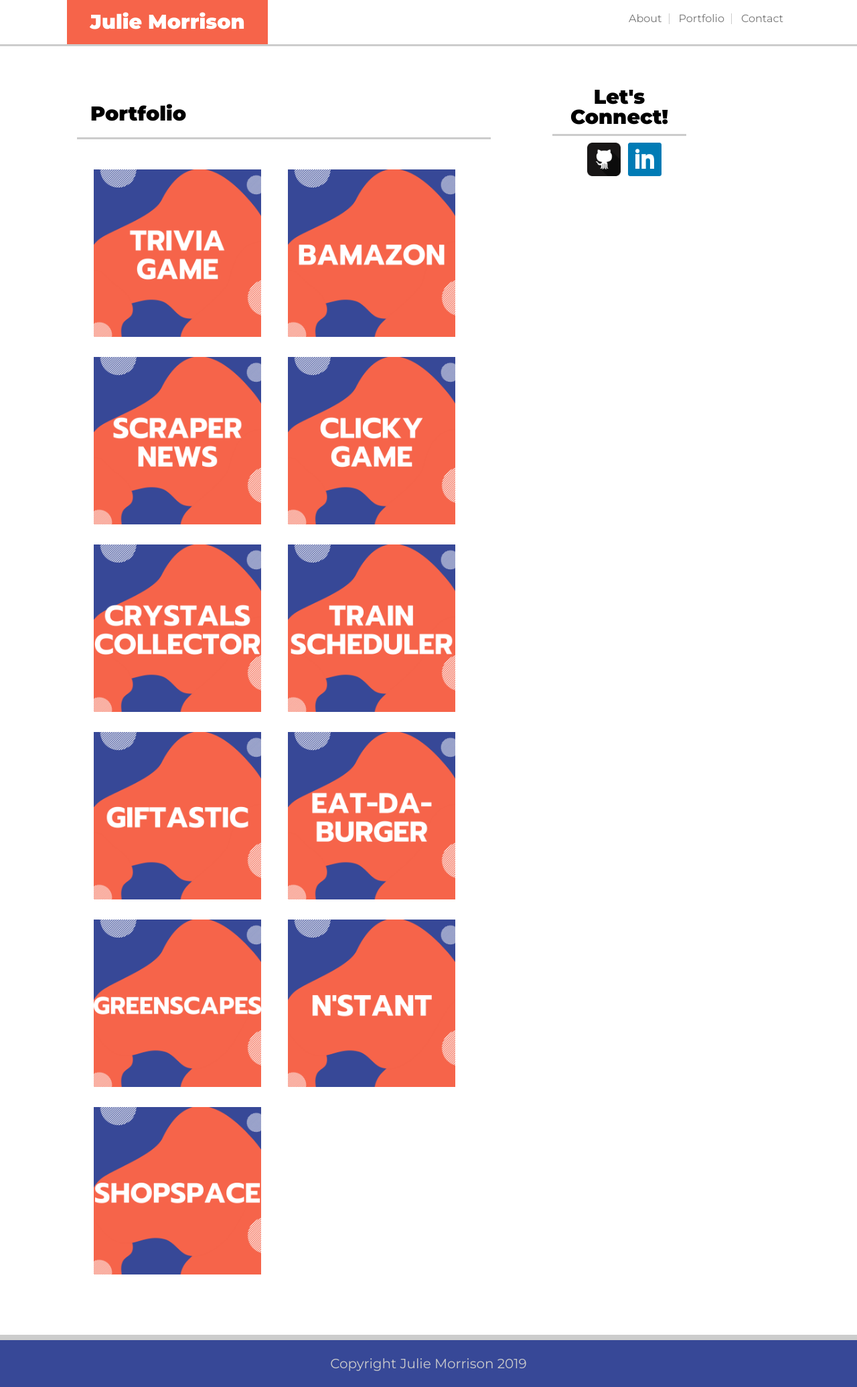
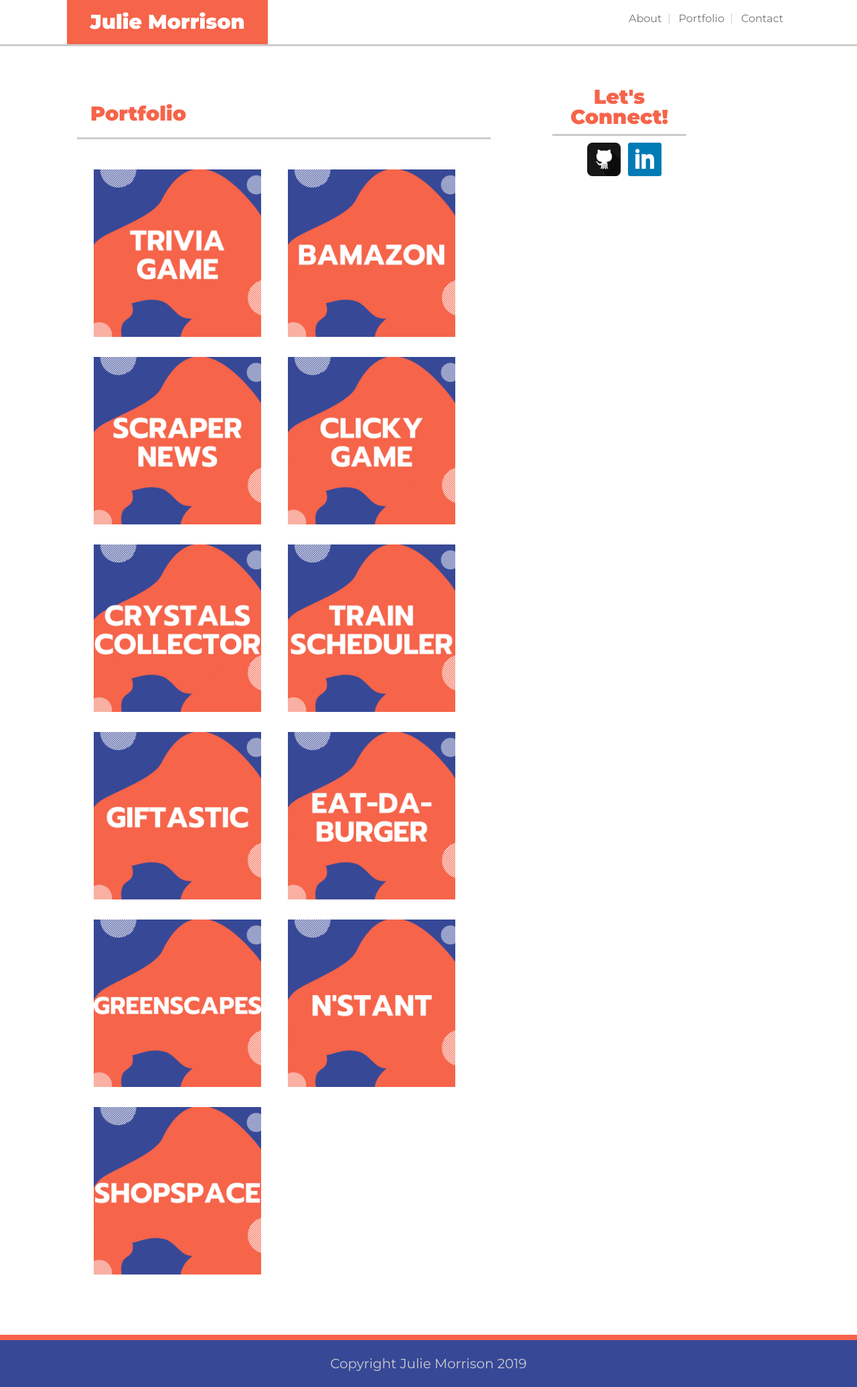
Before and after one commit to jmor485/Responsive-Portfolio, a plain HTML site: page portfolio.html in a window 1280 px wide. Shown: the whole page at 67% size. Drawn offline with Linux system fonts and the light colour scheme.

Commit message:
text colors style.css

```diff
--- a/assets/css/style.css
+++ b/assets/css/style.css
@@ -94,7 +94,7 @@ section {
 
 h2 {
     width: 95%;
-    color: F6644a;
+    color: #f6644a;
     background-color: #fff;
     font-family: 'Montserrat', sans-serif;;
     font-weight: bold;
@@ -139,7 +139,7 @@ p {
 aside {
     width: 270px;
     float: left;
-    color: F6644a;
+    color: #f6644a;
     background-color: #fff;
     font-family: 'Montserrat', sans-serif;;
     font-weight: bold;
@@ -177,7 +177,7 @@ footer {
     font-family: 'Montserrat', sans-serif;;
     font-size: 20px;
     border-top: solid;
-    border-top-color: F6644a;
+    border-top-color: #f6644a;
     border-top-width: 8px;
 }
 
@@ -221,7 +221,7 @@ input {
     color: #fff;
     text-align: center;
     font-family: 'Montserrat', sans-serif;;
-    background-color: F6644a;
+    background-color: #f6644a;
     padding: 10px;
     z-index: 2;
     position: absolute;
```
